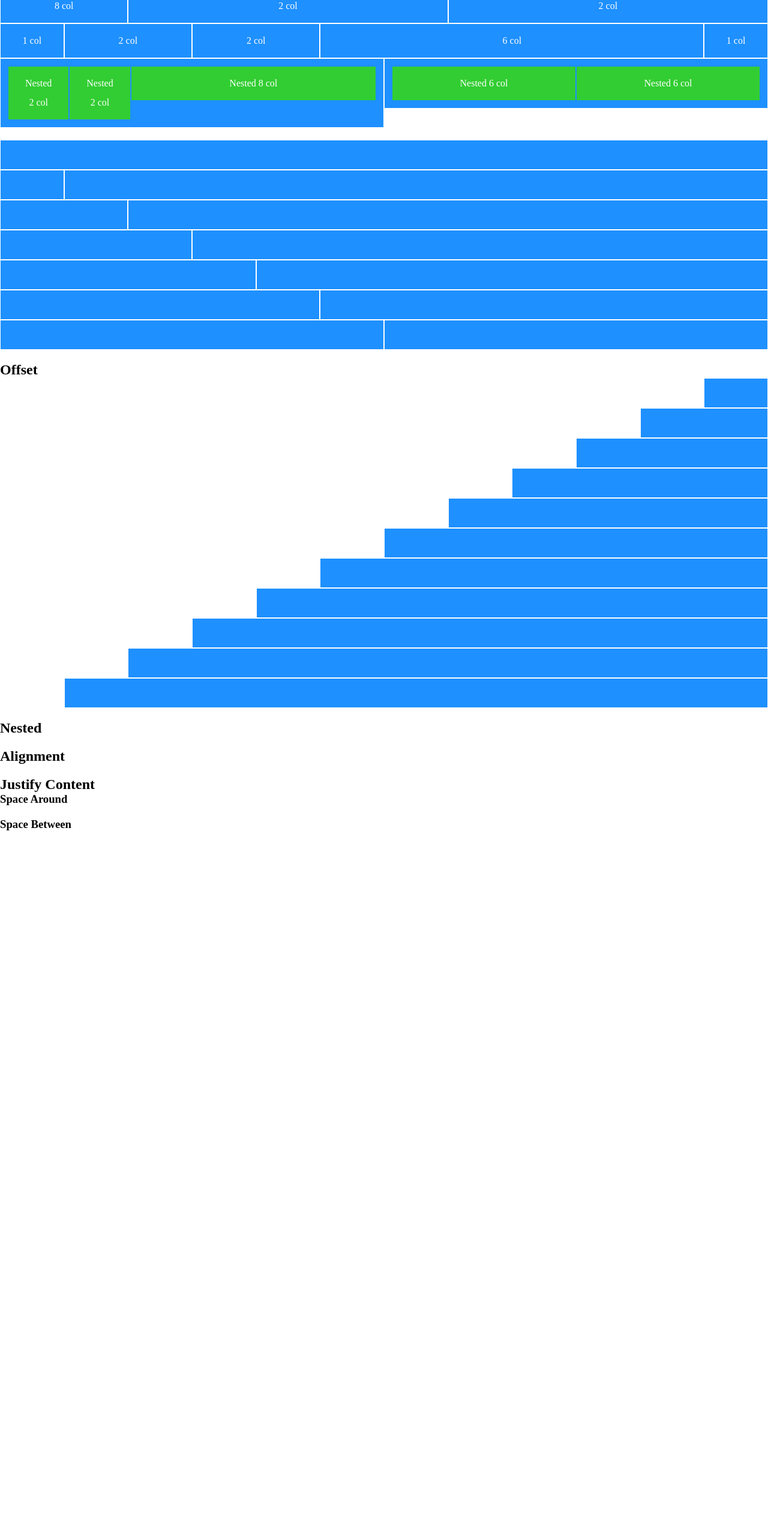
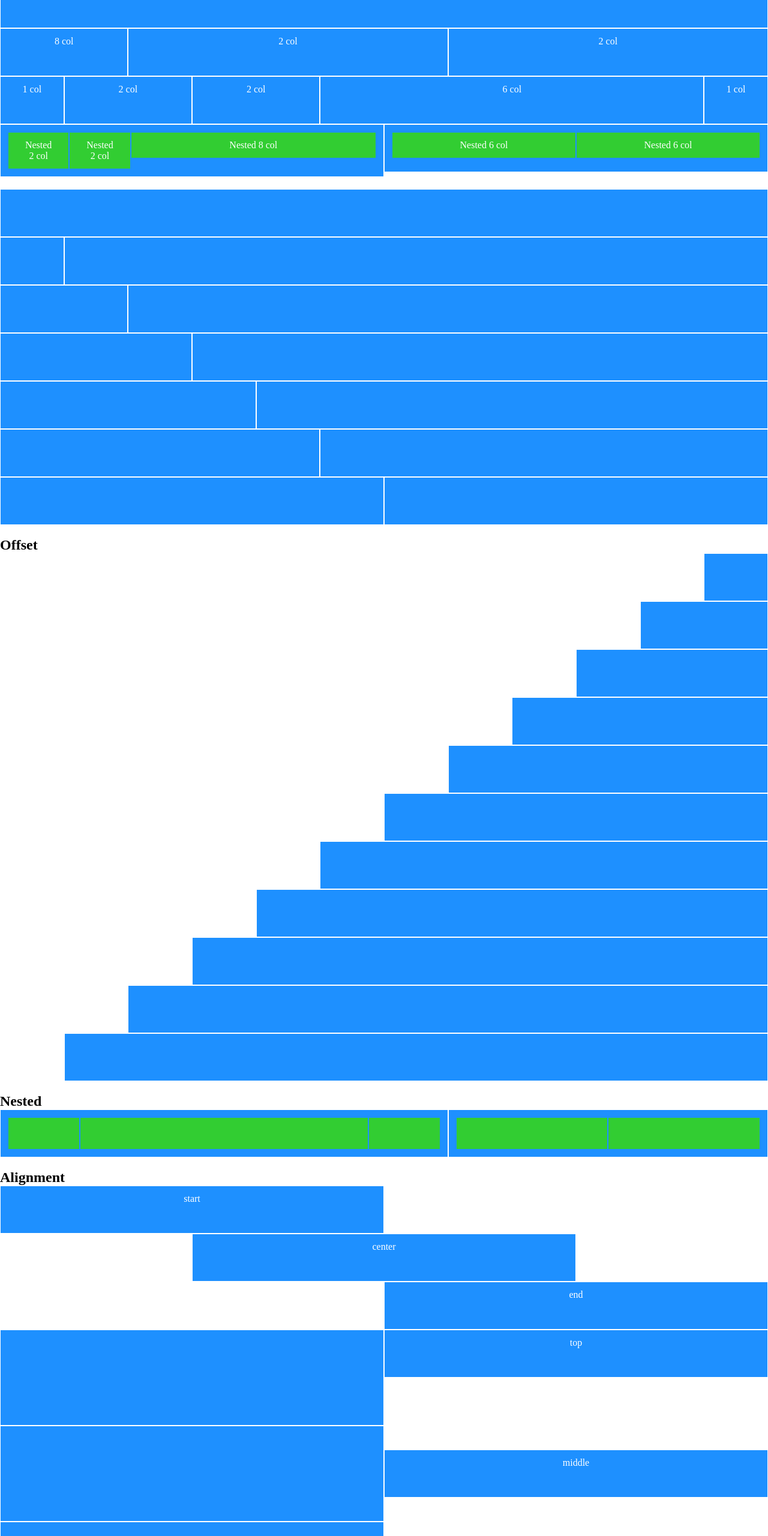
Before and after one commit to Bravehearts19/html-css-12bool, a plain HTML site: page index.html in a window 1280 px wide. Shown: the part 220-2780 px from the top of the page at 60% size. Before the commit the page ends 1625 px from the top, so only its background shows below. Drawn offline with Linux system fonts and the light colour scheme.

Commit message:
Nested, Alignment e Justify content completati

```diff
--- a/css/style.css
+++ b/css/style.css
@@ -10,13 +10,18 @@
     clear: both;
 }
 
-.box {
+.box,
+.box_double {
     background-color: dodgerblue;
     border: 1px solid white;
-    min-height: 50px;
+    min-height: 80px;
     padding: 12px;
     color: white;
     text-align: center;
+}
+
+.box_double {
+    min-height: 160px;
 }
 
 .box_nested {
@@ -28,11 +33,31 @@
     text-align: center;
 }
 
-span {
-    line-height: 32px;
-}
-
 section,
 .section_without_h {
     margin-bottom: 20px;
 }
+
+.justify_content_center {
+    justify-content: center;
+}
+
+.justify_content_flex_end {
+    justify-content: flex-end;
+}
+
+.justify_content_space_around {
+    justify-content: space-around;
+}
+
+.justify_content_space_between {
+    justify-content: space-between;
+}
+
+.align_items_center {
+    align-items: center;
+}
+
+.align_items_flex_end {
+    align-items: flex-end;
+}
--- a/index.html
+++ b/index.html
@@ -153,7 +153,22 @@
             <section>
                 <h2>Nested</h2>
 
+                <div class="row">
+                    <div class="col_xs_7">
+                        <div class="box row">
+                            <div class="col_xs_2"><div class="box_nested"></div></div>
+                            <div class="col_xs_8"><div class="box_nested"></div></div>
+                            <div class="col_xs_2"><div class="box_nested"></div></div>
+                        </div>
+                    </div>
 
+                    <div class="col_xs_5">
+                        <div class="box row">
+                            <div class="col_xs_6"><div class="box_nested"></div></div>
+                            <div class="col_xs_6"><div class="box_nested"></div></div>
+                        </div>
+                    </div>
+                </div>
             </section>
             <!-- Fine sezione "Nested" -->
 
@@ -161,7 +176,32 @@
             <section>
                 <h2>Alignment</h2>
 
+                <div class="row">
+                    <div class="col_xs_6"><div class="box"><span>start</span></div></div>
+                </div>
 
+                <div class="row justify_content_center">
+                    <div class="col_xs_6"><div class="box"><span>center</span></div></div>
+                </div>
+
+                <div class="row justify_content_flex_end">
+                    <div class="col_xs_6"><div class="box"><span>end</span></div></div>
+                </div>
+
+                <div class="row">
+                    <div class="col_xs_6"><div class="box_double"></div></div>
+                    <div class="col_xs_6"><div class="box"><span>top</span></div></div>
+                </div>
+
+                <div class="row align_items_center">
+                    <div class="col_xs_6"><div class="box_double"></div></div>
+                    <div class="col_xs_6"><div class="box"><span>middle</span></div></div>
+                </div>
+
+                <div class="row align_items_flex_end">
+                    <div class="col_xs_6"><div class="box_double"></div></div>
+                    <div class="col_xs_6"><div class="box"><span>bottom</span></div></div>
+                </div>
             </section>
             <!-- Fine sezione "Alignment" -->
 
@@ -172,13 +212,29 @@
                 <section>
                     <h3>Space Around</h3>
 
-
+                    <div class="row">
+                        <div class="col_xs_12">
+                            <div class="box row justify_content_space_around">
+                                <div class="col_xs_2"><div class="box_nested"></div></div>
+                                <div class="col_xs_2"><div class="box_nested"></div></div>
+                                <div class="col_xs_2"><div class="box_nested"></div></div>
+                            </div>
+                        </div>
+                    </div>
                 </section>
 
                 <section>
                     <h3>Space Between</h3>
 
-
+                    <div class="row">
+                        <div class="col_xs_12">
+                            <div class="box row justify_content_space_between">
+                                <div class="col_xs_2"><div class="box_nested"></div></div>
+                                <div class="col_xs_2"><div class="box_nested"></div></div>
+                                <div class="col_xs_2"><div class="box_nested"></div></div>
+                            </div>
+                        </div>
+                    </div>
                 </section>
             </section>
             <!-- Fine sezione "Justify Content" -->
```
